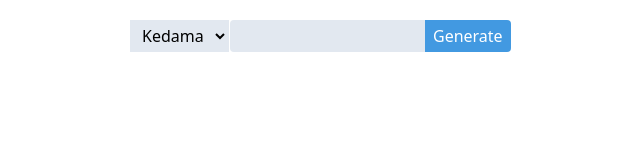
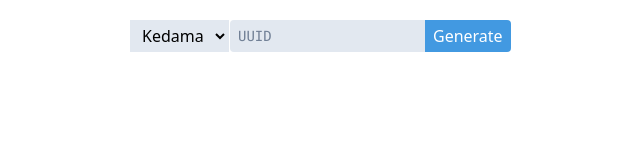
Before and after one commit to SilentDepth/kpcc-ore-graph, a Vue app: page / in a window 1280 px wide. Shown: the top 160 px of the page, without its empty margins (360-1000 px from the left). Built offline with nearby package versions, Linux system fonts and the light colour scheme.

Commit message:
add placeholder

```diff
--- a/src/app.vue
+++ b/src/app.vue
@@ -5,7 +5,7 @@
         <option value="kedama">Kedama</option>
         <option value="nyaa">Nyaa</option>
       </select>
-      <input v-model="input" class="flex-1 px-2 py-1 text-sm font-mono bg-gray-300 rounded-tl rounded-bl">
+      <input v-model="input" placeholder="UUID" class="flex-1 px-2 py-1 text-sm placeholder-gray-600 font-mono bg-gray-300 rounded-tl rounded-bl">
       <button :disabled="loading" class="flex-0 px-2 py-1 text-white rounded-tr rounded-br relative" :class="loading ? 'bg-gray-500 cursor-default' : 'bg-blue-500'">
         <span :class="{invisible: loading}">Generate</span>
         <i v-show="loading" class="bg-white absolute inset-0 m-auto shadow"></i>
```
